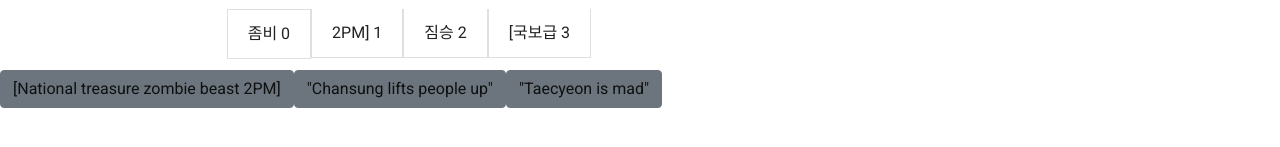
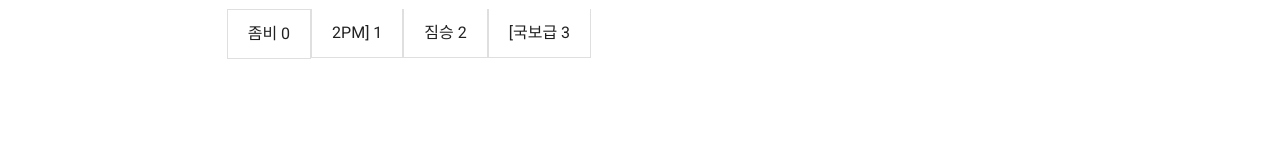
Before and after one commit to worldforest/KOKOA, a Vue app in the folder frontend/: page /write in a window 1280 px wide. Shown: the part 237-384 px from the top of the page. Built offline with nearby package versions, Linux system fonts and the light colour scheme; a small style sheet from the web is missing; what vue-youtube would draw is missing.

Commit message:
.S03P31B104-67 완료

```diff
--- a/frontend/src/components/training/Write.vue
+++ b/frontend/src/components/training/Write.vue
@@ -44,9 +44,6 @@
         </div>
       </div>
     </div>
-    <b-button v-for="(item, index) in video" :key="index" @click="play(index)">{{
-      item.eng
-    }}</b-button>
   </div>
 </template>
 <script>
```
